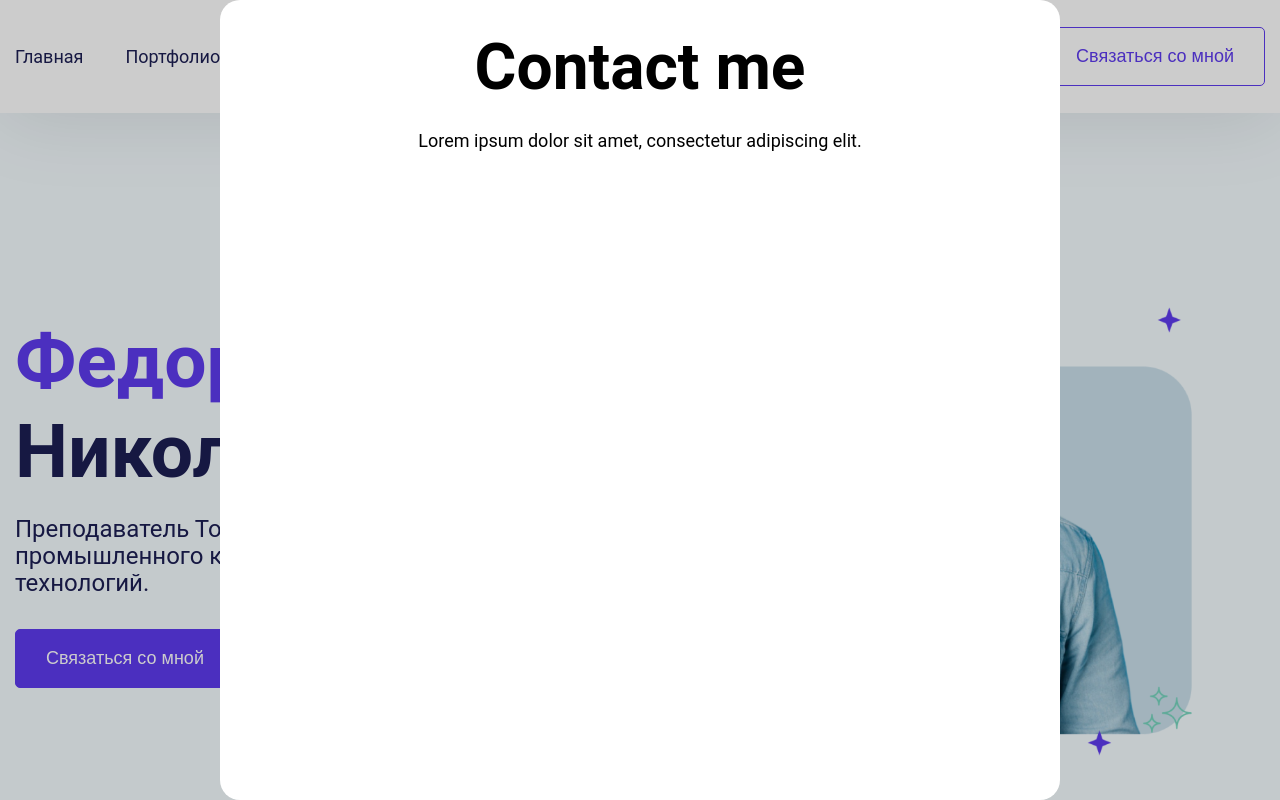
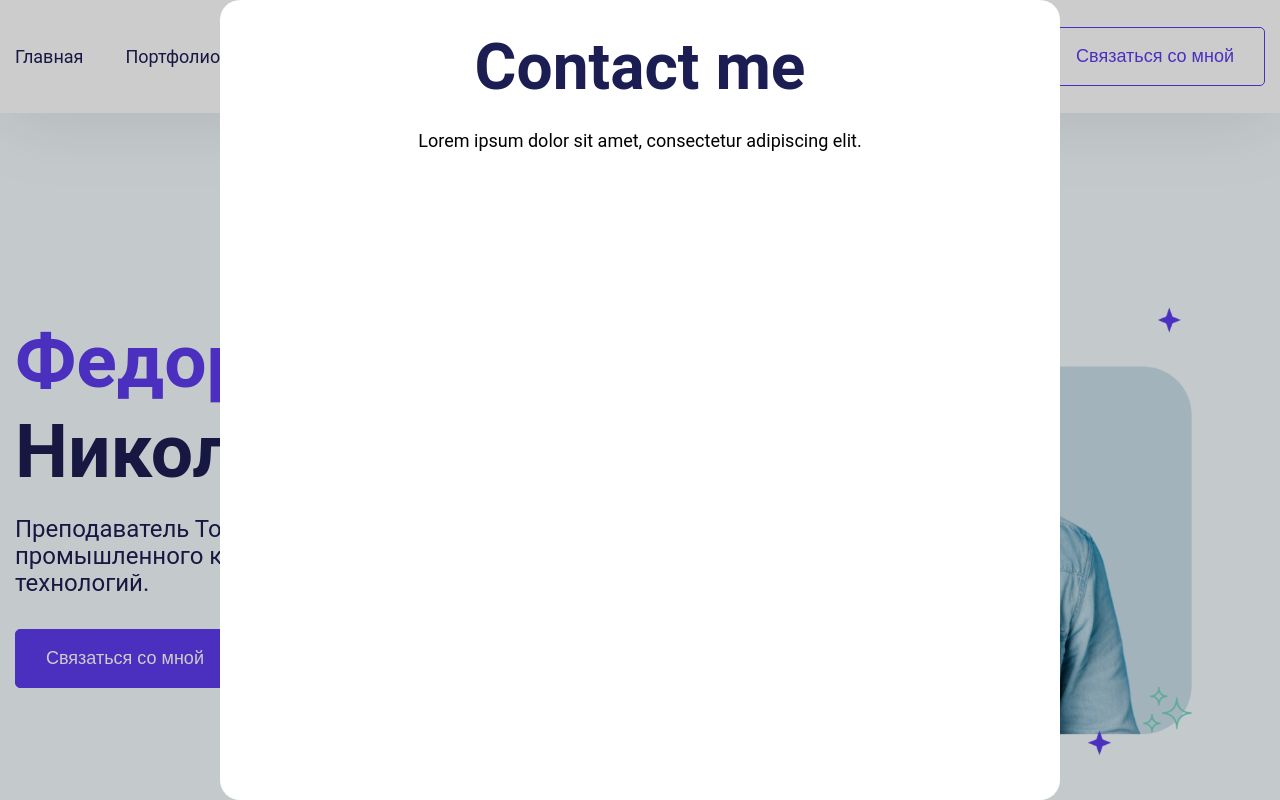
Before and after one commit to wermilion/portfolio, a Vue app: page / in a window 1280 px wide. Shown: the top 800 px of the page. Built offline with nearby package versions, Linux system fonts and the light colour scheme; a web font is replaced by a local one.

Commit message:
change h2 color

```diff
--- a/src/assets/styles/default.scss
+++ b/src/assets/styles/default.scss
@@ -24,6 +24,7 @@ h2 {
     font-size: 64px;
     font-weight: 700;
     line-height: 120%;
+    color: $dark-primary-secondary;
 }
 
 h3 {
--- a/src/components/mainPage/AboutMe.vue
+++ b/src/components/mainPage/AboutMe.vue
@@ -18,7 +18,7 @@ import {reactive} from 'vue'
 const aboutBlock = reactive({
     title: 'Обо мне',
     description: 'Lorem ipsum dolor sit amet, consectetur adipiscing elit. Fusce varius faucibus massa sollicitudin amet augue. Nibh metus a semper purus mauris duis.Lorem eu neque, tristique quis duis. Nibh scelerisque ac adipiscing velit non nulla in amet pellentesque.Sit turpis pretium eget maecenas. Vestibulum dolor mattis consectetur eget commodo vitae. Amet pellentesque sit pulvinar lorem mi a, euismod risus r.',
-    img: 'images/temp/about_me.png'
+    img: 'images/about/students.jpg'
 })
 </script>
 
```
Also changed, not shown: public/images/about/about_me.png (deleted).
